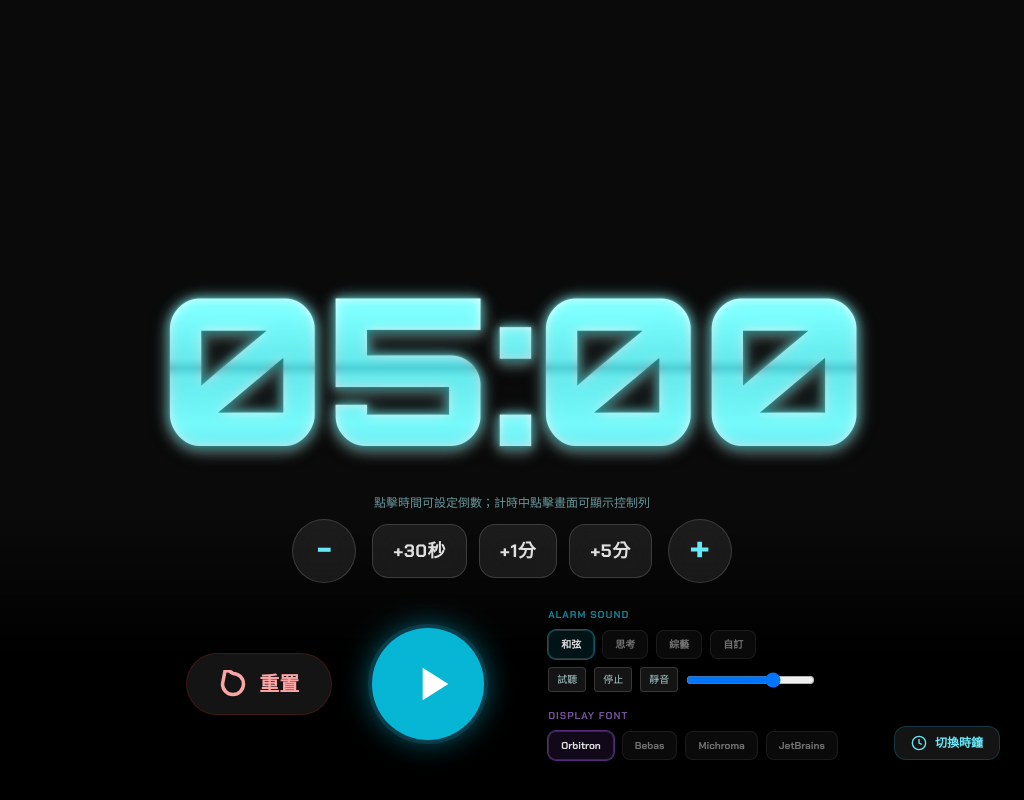
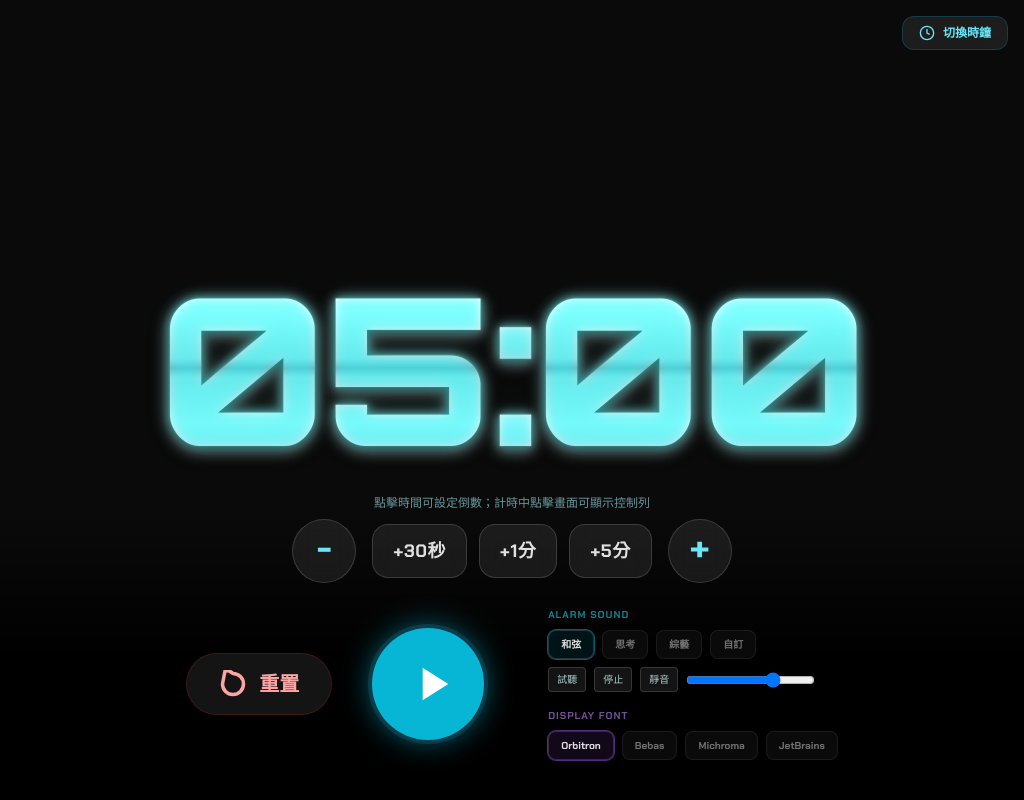
Before and after one commit to Randytsay/timer, a website: page index.html in a window 1024 px wide. Drawn offline with nearby package versions, Linux system fonts and the light colour scheme.

Commit message:
fix: avoid tablet settings overlap

```diff
--- a/index.html
+++ b/index.html
@@ -428,6 +428,16 @@
             #setup-controls { margin-bottom: 0.35rem; transform: scale(0.82); }
             #primary-controls { transform: scale(0.82); transform-origin: bottom center; }
             #time-display { font-size: min(20vw, 42vh); }
+        }
+
+        @media (min-width: 769px) and (max-width: 1024px) {
+            #btn-mode-toggle {
+                position: fixed;
+                right: 1rem;
+                top: 1rem;
+                bottom: auto;
+                left: auto;
+            }
         }
 
         #input-modal > div { width: min(500px, calc(100vw - 2rem)); }
```
